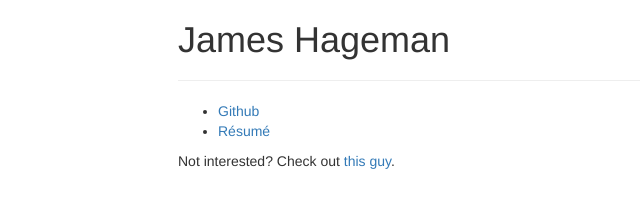
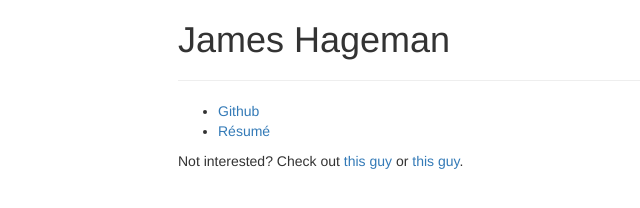
Before and after one commit to JamesHageman/jameshageman.github.io, a plain HTML site: page index.html in a window 1280 px wide. Shown: the full height of the page, 87-727 px from the left. Drawn offline with nearby package versions, Linux system fonts and the light colour scheme.

Commit message:
Update index.html with another lad

```diff
--- a/index.html
+++ b/index.html
@@ -16,7 +16,7 @@
           <li><a href="https://github.com/JamesHageman">Github</a></li>
           <li><a href="JAMES.D.HAGEMAN_resume_winter_2017.pdf">R&#x00E9;sum&#x00E9;</a></li>
         </ul>
-        <p>Not interested? Check out <a href="http://georgeutsin.com/">this guy</a>.</p>
+        <p>Not interested? Check out <a href="http://georgeutsin.com/">this guy</a> or <a href="https://melinysh.me/">this guy</a>.</p>
       </div>
     </div>
   </div>
```
